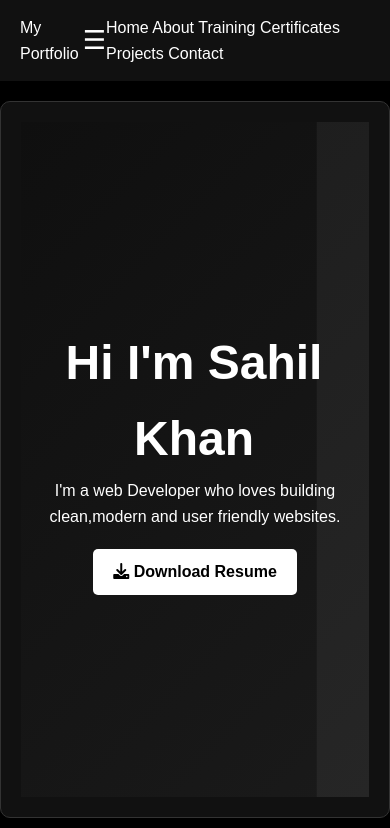
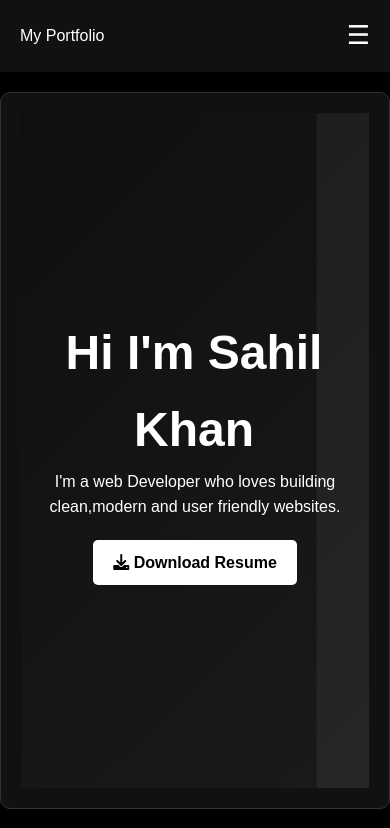
Before and after one commit to Sahil-247/sahil-khan, a plain HTML site: page index.html in a window 390 px wide. Shown: the top 828 px of the page. Drawn offline with Linux system fonts and the light colour scheme.

Commit message:
Update index.html

```diff
--- a/index.html
+++ b/index.html
@@ -120,10 +120,11 @@
 
   <div class="navbar">
     <div class="logo">My Portfolio</div>
-    <div class="hamburger"id="hamburger">
+
+    <div class="hamburger" onclick="toggleMenu()">
       ☰
     </div>
-      <div class="nav-links"id="navLinks">
+    <div class="menu"id="menu">
       <a href="#hero">Home</a>
       <a href="#about">About</a>
       <a href="#training">Training</a>
@@ -135,7 +136,7 @@
 
   <script>
     function toggleMenu() {
-      document.getElementById('menu').classList.toggle('active');
+      document.getElementById("menu").classList.toggle("active");
     }
   </script>
 
```
